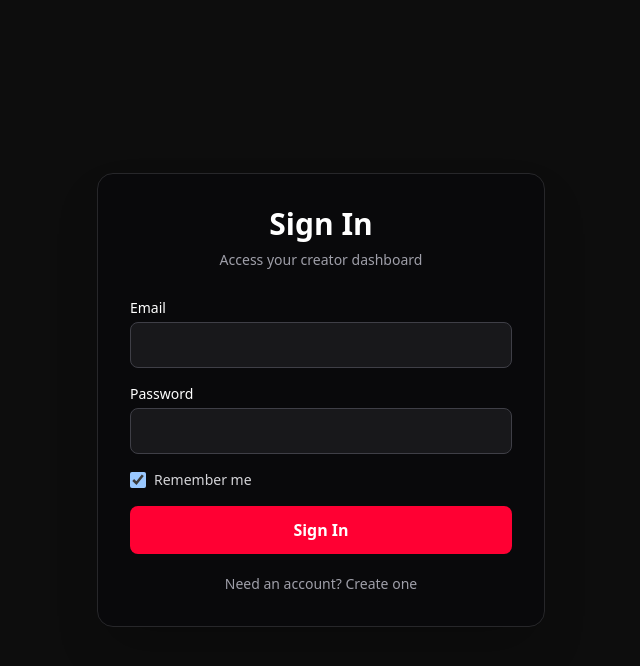
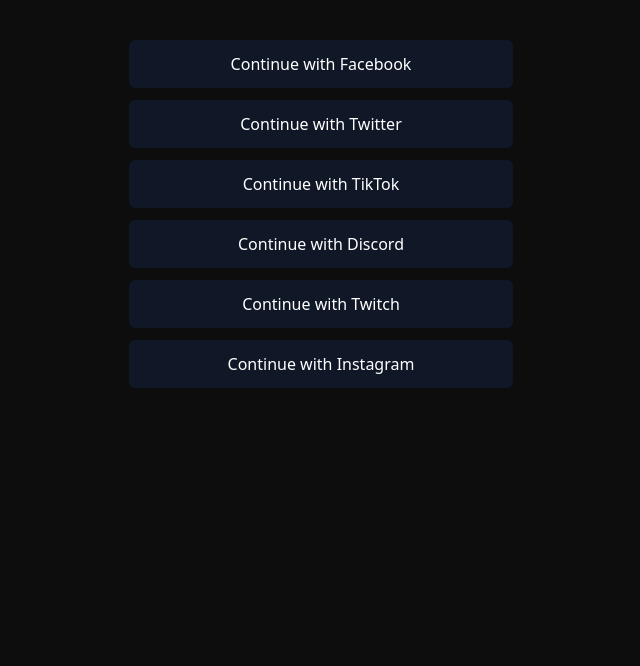
Before and after one commit to stephensdf89/Nexus, a Next.js app: page /login in a window 1280 px wide. Shown: the top 666 px of the page, without its empty margins (319-959 px from the left). Built offline with nearby package versions, Linux system fonts and the light colour scheme.

Commit message:
Add multi-provider NextAuth config and social login UI

```diff
--- a/src/app/login/page.tsx
+++ b/src/app/login/page.tsx
@@ -1,125 +1,28 @@
 "use client";
 
-import { useState, type FormEvent } from "react";
-import { createClient } from "@supabase/supabase-js";
-import { useRouter } from "next/navigation";
-import { setAuthCookies } from "@/lib/auth";
+import { signIn } from "next-auth/react";
 
-export const dynamic = "force-dynamic";
+const providers = [
+  { id: "facebook", label: "Continue with Facebook" },
+  { id: "twitter", label: "Continue with Twitter" },
+  { id: "tiktok", label: "Continue with TikTok" },
+  { id: "discord", label: "Continue with Discord" },
+  { id: "twitch", label: "Continue with Twitch" },
+  { id: "instagram", label: "Continue with Instagram" },
+];
 
 export default function LoginPage() {
-  const router = useRouter();
-
-  const [email, setEmail] = useState("");
-  const [password, setPassword] = useState("");
-  const [remember, setRemember] = useState(true);
-  const [error, setError] = useState("");
-  const [isLoading, setIsLoading] = useState(false);
-
-  async function handleLogin(e: FormEvent<HTMLFormElement>) {
-    e.preventDefault();
-    setError("");
-    setIsLoading(true);
-
-    const redirectedFrom =
-      typeof window !== "undefined"
-        ? new URLSearchParams(window.location.search).get("redirectedFrom") || "/dashboard"
-        : "/dashboard";
-
-    const supabaseUrl = process.env.NEXT_PUBLIC_SUPABASE_URL;
-    const supabaseAnonKey = process.env.NEXT_PUBLIC_SUPABASE_ANON_KEY;
-
-    if (!supabaseUrl || !supabaseAnonKey) {
-      setError("Supabase configuration is missing.");
-      setIsLoading(false);
-      return;
-    }
-
-    const supabase = createClient(supabaseUrl, supabaseAnonKey, {
-      auth: { persistSession: remember },
-    });
-
-    const { data, error: loginError } = await supabase.auth.signInWithPassword({
-      email,
-      password,
-    });
-
-    if (loginError) {
-      setError(loginError.message);
-      setIsLoading(false);
-      return;
-    }
-
-    if (data.session) {
-      setAuthCookies(
-        {
-          accessToken: data.session.access_token,
-          refreshToken: data.session.refresh_token,
-        },
-        remember
-      );
-    }
-
-    router.push(redirectedFrom);
-  }
-
   return (
-    <div className="flex min-h-screen items-center justify-center bg-[#0d0d0d] px-6 text-white">
-      <div className="w-full max-w-md rounded-2xl border border-zinc-800 bg-zinc-950 p-8 shadow-2xl">
-        <h1 className="text-center text-3xl font-bold">Sign In</h1>
-        <p className="mt-2 text-center text-sm text-zinc-400">Access your creator dashboard</p>
-
-        <form onSubmit={handleLogin} className="mt-7 space-y-4">
-          <div>
-            <label className="mb-1 block text-sm">Email</label>
-            <input
-              type="email"
-              value={email}
-              onChange={(e) => setEmail(e.target.value)}
-              className="w-full rounded-lg border border-zinc-700 bg-zinc-900 p-3 text-sm outline-none transition focus:border-[#ff0033]"
-              required
-            />
-          </div>
-
-          <div>
-            <label className="mb-1 block text-sm">Password</label>
-            <input
-              type="password"
-              value={password}
-              onChange={(e) => setPassword(e.target.value)}
-              className="w-full rounded-lg border border-zinc-700 bg-zinc-900 p-3 text-sm outline-none transition focus:border-[#ff0033]"
-              required
-            />
-          </div>
-
-          <div className="flex items-center gap-2">
-            <input
-              id="remember"
-              type="checkbox"
-              checked={remember}
-              onChange={() => setRemember((prev) => !prev)}
-              className="h-4 w-4"
-            />
-            <label htmlFor="remember" className="text-sm text-zinc-300">
-              Remember me
-            </label>
-          </div>
-
-          {error ? <p className="text-sm text-red-400">{error}</p> : null}
-
-          <button
-            type="submit"
-            disabled={isLoading}
-            className="w-full rounded-lg bg-[#ff0033] p-3 font-semibold transition hover:brightness-110 disabled:opacity-60"
-          >
-            {isLoading ? "Signing In..." : "Sign In"}
-          </button>
-        </form>
-
-        <p className="mt-5 text-center text-sm text-zinc-400">
-          Need an account? <a href="/signup" className="text-[#ff6680] hover:underline">Create one</a>
-        </p>
-      </div>
+    <div className="mx-auto mt-10 flex w-full max-w-sm flex-col gap-3">
+      {providers.map((p) => (
+        <button
+          key={p.id}
+          onClick={() => signIn(p.id)}
+          className="w-full rounded-md bg-gray-900 py-3 text-white transition hover:bg-gray-700"
+        >
+          {p.label}
+        </button>
+      ))}
     </div>
   );
 }
--- a/src/lib/auth-options.ts
+++ b/src/lib/auth-options.ts
@@ -1,5 +1,53 @@
 import FacebookProvider from "next-auth/providers/facebook";
+import TwitterProvider from "next-auth/providers/twitter";
+import DiscordProvider from "next-auth/providers/discord";
+import TwitchProvider from "next-auth/providers/twitch";
 import type { NextAuthOptions } from "next-auth";
+
+const TikTokProvider = (options: {
+  clientId: string;
+  clientSecret: string;
+}) => ({
+  id: "tiktok",
+  name: "TikTok",
+  type: "oauth" as const,
+  authorization: "https://www.tiktok.com/v2/auth/authorize/",
+  token: "https://open.tiktokapis.com/v2/oauth/token/",
+  userinfo: "https://open.tiktokapis.com/v2/user/info/",
+  clientId: options.clientId,
+  clientSecret: options.clientSecret,
+  profile(profile: any) {
+    return {
+      id: profile.data?.user?.open_id,
+      name: profile.data?.user?.display_name,
+      image: profile.data?.user?.avatar_url,
+      email: null,
+    };
+  },
+});
+
+const InstagramProvider = (options: {
+  clientId: string;
+  clientSecret: string;
+}) => ({
+  id: "instagram",
+  name: "Instagram",
+  type: "oauth" as const,
+  authorization:
+    "https://api.instagram.com/oauth/authorize?scope=user_profile,user_media",
+  token: "https://api.instagram.com/oauth/access_token",
+  userinfo: "https://graph.instagram.com/me?fields=id,username,account_type",
+  clientId: options.clientId,
+  clientSecret: options.clientSecret,
+  profile(profile: any) {
+    return {
+      id: profile.id,
+      name: profile.username,
+      email: null,
+      image: null,
+    };
+  },
+});
 
 export const authOptions: NextAuthOptions = {
   providers: [
@@ -7,5 +55,26 @@
       clientId: process.env.FACEBOOK_CLIENT_ID!,
       clientSecret: process.env.FACEBOOK_CLIENT_SECRET!,
     }),
+    TwitterProvider({
+      clientId: process.env.TWITTER_CLIENT_ID!,
+      clientSecret: process.env.TWITTER_CLIENT_SECRET!,
+      version: "2.0",
+    }),
+    DiscordProvider({
+      clientId: process.env.DISCORD_CLIENT_ID!,
+      clientSecret: process.env.DISCORD_CLIENT_SECRET!,
+    }),
+    TwitchProvider({
+      clientId: process.env.TWITCH_CLIENT_ID!,
+      clientSecret: process.env.TWITCH_CLIENT_SECRET!,
+    }),
+    TikTokProvider({
+      clientId: process.env.TIKTOK_CLIENT_ID!,
+      clientSecret: process.env.TIKTOK_CLIENT_SECRET!,
+    }),
+    InstagramProvider({
+      clientId: process.env.INSTAGRAM_CLIENT_ID!,
+      clientSecret: process.env.INSTAGRAM_CLIENT_SECRET!,
+    }),
   ],
 };
```
Also changed, not shown: 1 other file (tests, documents, lock files or other folders).
